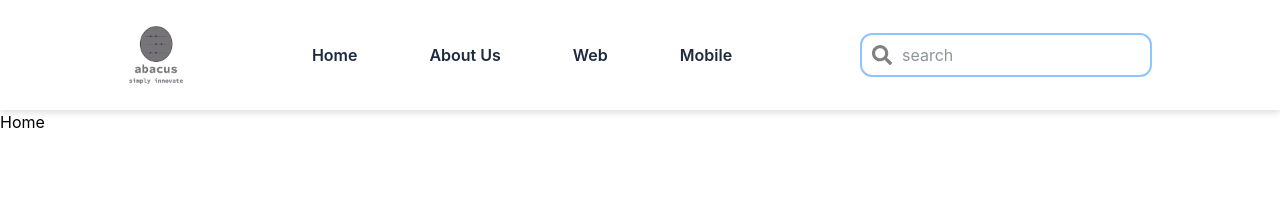
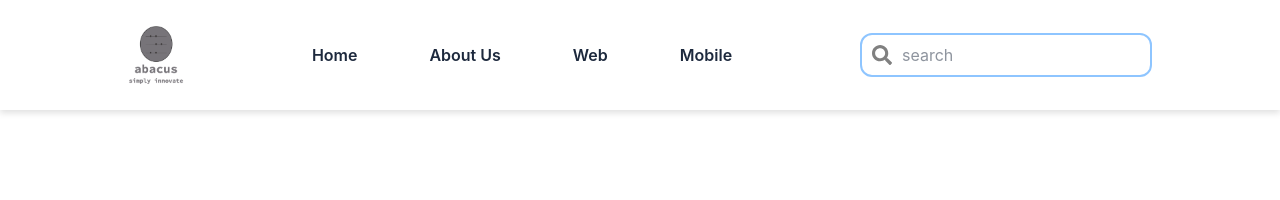
Before and after one commit to Burlington1308/abacus_technologies, a React (Vite) app: page / in a window 1280 px wide. Shown: the top 200 px of the page. Built offline with nearby package versions, Linux system fonts and the light colour scheme.

Commit message:
added office image to images folder

```diff
--- a/src/components/Home.jsx
+++ b/src/components/Home.jsx
@@ -1,9 +1,16 @@
-
+//import bgImage from '../assets/images/office.jpg';
+import Logo from '../assets/images/abacus logo.png';
 
 const Home = () => {
   return (
-    <div>Home</div>
+    <div className="h-screen w-full">
+      <div className=" h-64 w-full bg-cover bg-center"
+        style={{backgroundImage: `${Logo}`}}
+      >
+
+      </div>
+    </div>
   )
 }
 
-export default Home
+export default Home;
```
Also changed, not shown: src/assets/images/office .jpg (added).
